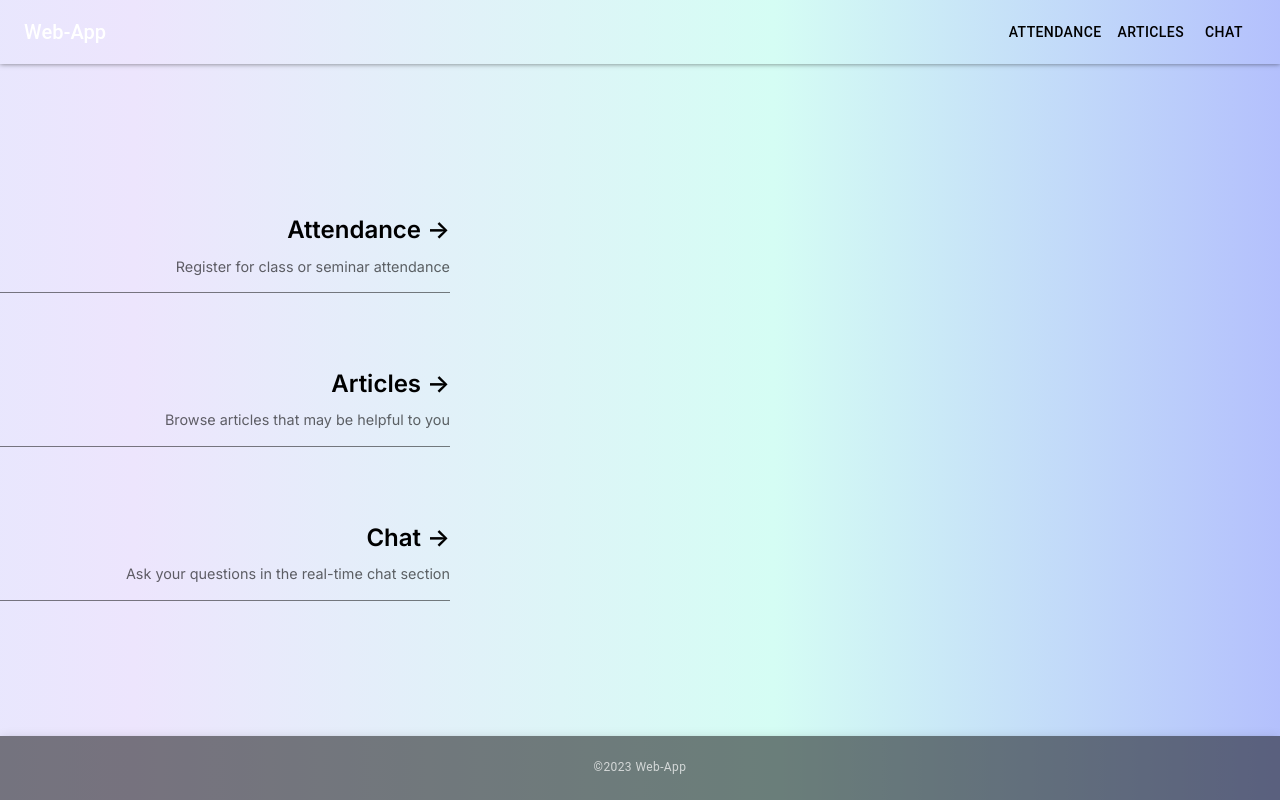
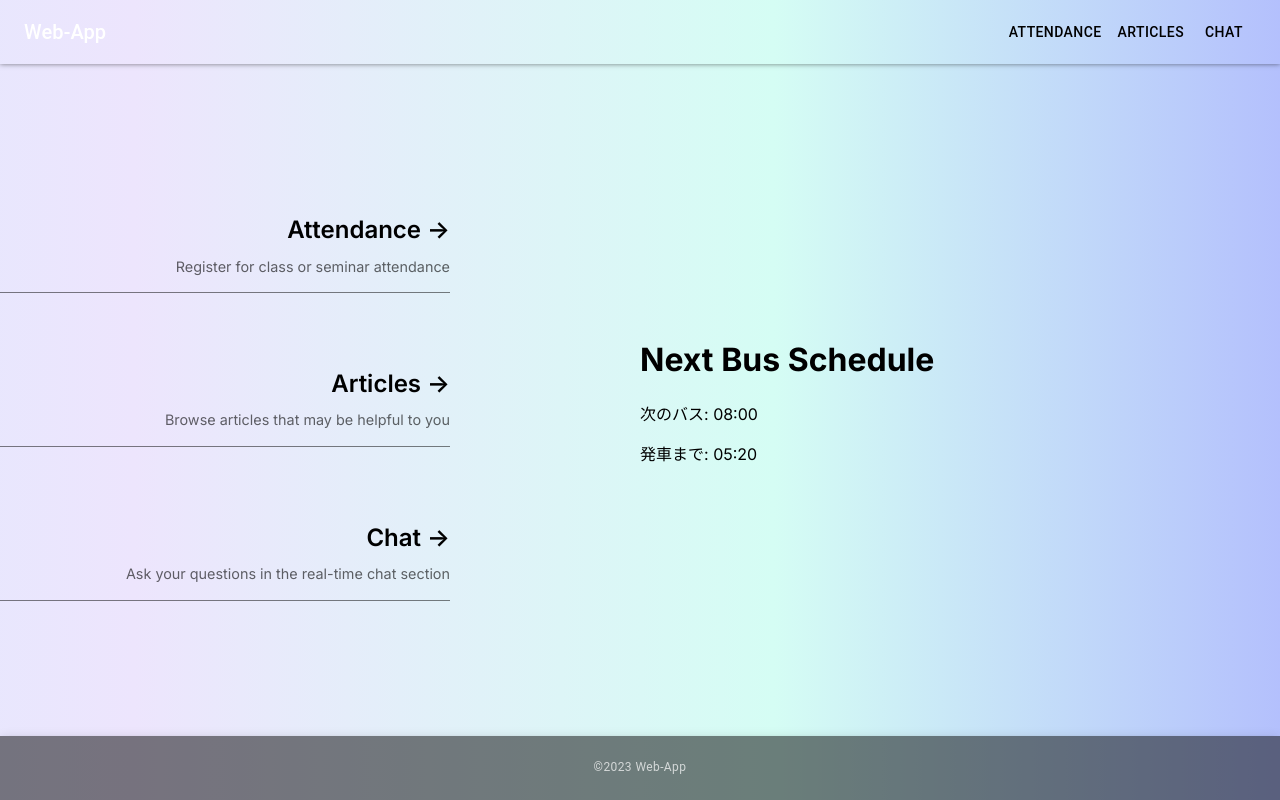
Before and after one commit to knt0214/Seminar-Support-System-front-, a Next.js app: page / in a window 1280 px wide. Built offline with nearby package versions, Linux system fonts and the light colour scheme.

Commit message:
#10 次のバス時刻・カウントダウン表示　基本機能

```diff
--- a/src/app/components/BusTimeSchedule/BusTimeSchedule.jsx
+++ b/src/app/components/BusTimeSchedule/BusTimeSchedule.jsx
@@ -0,0 +1,101 @@
+'use client'
+
+import { useState, useEffect } from 'react';
+import styles from './page.module.css';
+
+const BusTimeSchedule = () => {
+  const [schedule, setSchedule] = useState([]);
+  const [closestTime, setClosestTime] = useState(null);
+  const [countdown, setCountdown] = useState(null);
+
+  useEffect(() => {
+    const fetchData = async () => {
+      try {
+        const response = await fetch('/bus-schedule.txt');
+        const data = await response.text();
+        const scheduleData = data.split('\n').filter((time) => time.trim() !== '');
+        setSchedule(scheduleData);
+      } catch (error) {
+        console.error('Error fetching bus schedule:', error);
+      }
+    };
+
+    fetchData();
+  }, []);
+
+  useEffect(() => {
+    const currentDateTime = new Date();
+    const currentTime = currentDateTime.getHours() * 60 + currentDateTime.getMinutes();
+
+    const closestBusTime = (schedule || [])
+      .map((time) => {
+        const [hour, minute] = time.split(':').map(Number);
+        return hour * 60 + minute;
+      })
+      .reduce((closest, time) => (Math.abs(time - currentTime) < Math.abs(closest - currentTime) ? time : closest), Infinity);
+
+    setClosestTime(closestBusTime);
+  }, [schedule]);
+
+  useEffect(() => {
+    const calculateCountdown = () => {
+      if (closestTime !== null) {
+        const currentDateTime = new Date();
+        const currentMillis =
+          currentDateTime.getHours() * 60 * 60 * 1000 +
+          currentDateTime.getMinutes() * 60 * 1000 +
+          currentDateTime.getSeconds() * 1000;
+        const busTimeMillis = closestTime * 60 * 1000;
+        const countdownMillis = busTimeMillis - currentMillis;
+
+        return countdownMillis < 0 ? null : countdownMillis;
+      }
+
+      return null;
+    };
+
+    const updateCountdown = () => {
+      const countdownValue = calculateCountdown();
+      setCountdown(countdownValue);
+    };
+
+    // カウントダウンを1秒ごとに更新
+    const intervalId = setInterval(updateCountdown, 1000);
+
+    return () => {
+      clearInterval(intervalId);
+    };
+  }, [closestTime]);
+
+  const formatCountdown = (countdownMillis) => {
+    if (countdownMillis !== null) {
+      const minutes = Math.floor(countdownMillis / (60 * 1000));
+      const seconds = Math.floor((countdownMillis % (60 * 1000)) / 1000);
+      return `${String(minutes).padStart(2, '0')}:${String(seconds).padStart(2, '0')}`;
+    }
+
+    return null;
+  };
+
+  return (
+    <div>
+      <h1>Next Bus Schedule</h1>
+      {closestTime !== null ? (
+        <div>
+          <p>次のバス: {formatBusTime(closestTime)}</p>
+          <p>発車まで: {formatCountdown(countdown)}</p>
+        </div>
+      ) : (
+        <p>No upcoming bus schedule.</p>
+      )}
+    </div>
+  );
+};
+
+const formatBusTime = (time) => {
+  const hours = Math.floor(time / 60);
+  const minutes = time % 60;
+  return `${String(hours).padStart(2, '0')}:${String(minutes).padStart(2, '0')}`;
+};
+
+export default BusTimeSchedule;
--- /dev/null
+++ b/src/app/components/BusTimeSchedule/page.module.css
@@ -0,0 +1,31 @@
+/* Google Fonts 読み込み */
+@import url("https://fonts.googleapis.com/css2?family=Share+Tech+Mono&display=swap");
+
+/* 全体を囲うコンテナー */
+.container {
+  width: 100%;
+  height: 100vh;
+  margin-left: 30px;
+  text-align: center;
+}
+
+/* 時計の共通スタイル */
+.clock {
+  font-family: 'Share Tech Mono', monospace;
+  color: #f7e6fd;
+  text-shadow: 0 0 20px #1c7d17;
+  line-height: 1.2;
+  text-align: center;
+}
+
+/* 時間のスタイル */
+.clock_time {
+  font-size: 100px;
+}
+
+/* 文字サイズ調整 */
+@media screen and (max-width: 500px) {
+  .clock_time {
+    font-size: 20vw;
+  }
+}
--- a/src/app/page.js
+++ b/src/app/page.js
@@ -1,4 +1,4 @@
-// Home.js
+
 
 import * as React from 'react';
 import Image from 'next/image'
@@ -8,17 +8,24 @@ import Link from 'next/link';
 import AppRouter from 'next/dist/client/components/app-router';
 import Footer from './components/Footer';
 import Zukei from './components/Zukei'
+import BusTimeSchedule from './components/BusTimeSchedule/BusTimeSchedule';
 
 import { Grid } from '@mui/material';
 
-// Home.js
 
-// ...（他のインポートなど）
 
 export default function Home() {
   return (
     <main className={styles.main}>
       <ButtonAppBar />
+
+      <Grid
+        container
+        direction="row"
+        justifyContent="center"
+        alignItems="center"
+      >
+        <Grid item xs={10} md={6}>
           <div className={styles.cardContainer}>
             <div className={`${styles.card} ${styles.fadeInAnimation}`}>
               <Link href="/attendance">
@@ -50,6 +57,11 @@ export default function Home() {
               </Link>
             </div>
           </div>
+        </Grid>
+        <Grid item xs={10} md={6}>
+          <BusTimeSchedule />
+        </Grid>
+      </Grid>
 
       <Footer />
     </main>
```
Also changed, not shown: public/bus-schedule.txt (added). Lines whose indentation alone changed are shown as unchanged.
